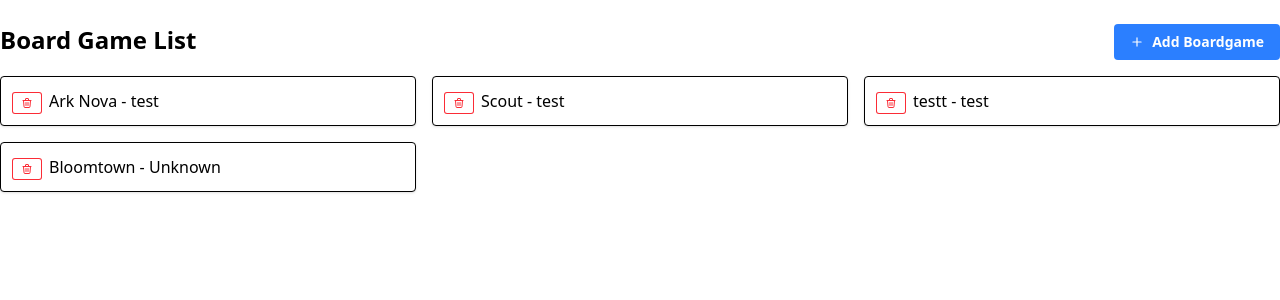
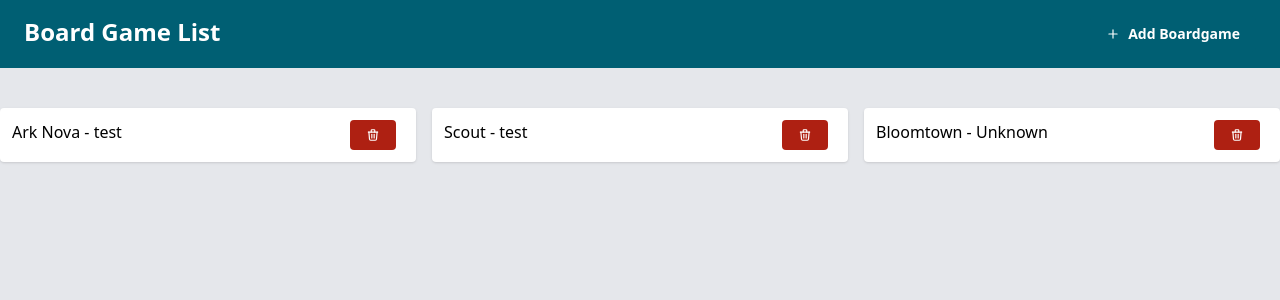
Before and after one commit to Miranda-Spoelstra/boardgame-library, a React (Vite) app: page / in a window 1280 px wide. Shown: the top 300 px of the page. Built offline with nearby package versions, Linux system fonts and the light colour scheme; data requests are answered from the project's data file.

Commit message:
Improved styling

```diff
--- a/db.json
+++ b/db.json
@@ -8,11 +8,6 @@
     {
       "id": "234",
       "name": "Scout",
-      "publisher": "test"
-    },
-    {
-      "id": "b3b6",
-      "name": "testt",
       "publisher": "test"
     },
     {
--- a/src/components/BoardgamePanel.tsx
+++ b/src/components/BoardgamePanel.tsx
@@ -17,15 +17,14 @@
 	};
 
 	return (
-		<Panel>
+		<Panel className='flex justify-between'>
+			{boardgame.name} - {boardgame.publisher}
 			<Button
-				buttonStyle={{ color: 'danger', rounded: 'xs', size: 'xs' }}
+				buttonStyle={{ color: 'danger', rounded: 'sm', size: 'sm' }}
 				leftIcon={<TbTrash />}
-				buttonVariant='outline'
 				className='mr-2'
 				onClick={() => handleRemoveBoardGame(boardgame)}
 			></Button>
-			{boardgame.name} - {boardgame.publisher}
 		</Panel>
 	);
 }
--- a/src/components/Panel.tsx
+++ b/src/components/Panel.tsx
@@ -7,10 +7,7 @@
 	const { children, className, ...rest } = props;
 
 	return (
-		<div
-			className={`border rounded p-3 shadow bg-white ${className}`}
-			{...rest}
-		>
+		<div className={`bg-white rounded p-3 shadow ${className}`} {...rest}>
 			{children}
 		</div>
 	);
--- a/src/components/button/ButtonPage.tsx
+++ b/src/components/button/ButtonPage.tsx
@@ -3,6 +3,7 @@
 
 export default function ButtonPage() {
 	return (
+		<div>
 			<div className='p-6 space-x-4 flex-wrap'>
 				<Button
 					buttonStyle={{ color: 'primary', rounded: 'lg', size: 'md' }}
@@ -41,5 +42,57 @@
 				</Button>
 				<Button>Default</Button>
 			</div>
+			<div className='p-6 space-x-4 flex-wrap'>
+				All the colors: <br />
+				<Button buttonStyle={{ color: 'primary', rounded: 'sm', size: 'sm' }}>
+					Click
+				</Button>
+				<Button buttonStyle={{ color: 'secondary', rounded: 'sm', size: 'sm' }}>
+					Click
+				</Button>
+				<Button buttonStyle={{ color: 'success', rounded: 'sm', size: 'sm' }}>
+					Click
+				</Button>
+				<Button buttonStyle={{ color: 'warning', rounded: 'sm', size: 'sm' }}>
+					Click
+				</Button>
+				<Button buttonStyle={{ color: 'danger', rounded: 'sm', size: 'sm' }}>
+					Click
+				</Button>
+			</div>
+			<div className='p-6 space-x-4 flex-wrap'>
+				All the outline colors: <br />
+				<Button
+					buttonStyle={{ color: 'primary', rounded: 'sm', size: 'sm' }}
+					buttonVariant='outline'
+				>
+					Click
+				</Button>
+				<Button
+					buttonStyle={{ color: 'secondary', rounded: 'sm', size: 'sm' }}
+					buttonVariant='outline'
+				>
+					Click
+				</Button>
+				<Button
+					buttonStyle={{ color: 'success', rounded: 'sm', size: 'sm' }}
+					buttonVariant='outline'
+				>
+					Click
+				</Button>
+				<Button
+					buttonStyle={{ color: 'warning', rounded: 'sm', size: 'sm' }}
+					buttonVariant='outline'
+				>
+					Click
+				</Button>
+				<Button
+					buttonStyle={{ color: 'danger', rounded: 'sm', size: 'sm' }}
+					buttonVariant='outline'
+				>
+					Click
+				</Button>
+			</div>
+		</div>
 	);
 }
--- a/src/components/button/ButtonStyles.ts
+++ b/src/components/button/ButtonStyles.ts
@@ -47,11 +47,11 @@
 	extend: baseButton,
 	variants: {
 		color: {
-			primary: 'border-blue-500 bg-blue-500 text-white hover:bg-blue-600',
-			secondary: 'border-gray-900 bg-gray-900 text-white hover:bg-gray-800',
-			success: 'border-green-500 bg-green-500 text-white hover:bg-green-600',
-			warning: 'border-orange-400 bg-orange-400 text-white hover:bg-orange-500',
-			danger: 'border-red-500 bg-red-500 text-white hover:bg-red-600',
+			primary: 'border-teal-500 bg-teal-500 text-white hover:bg-teal-400',
+			secondary: 'border-teal-200 bg-teal-200 text-white hover:bg-teal-300',
+			success: 'border-teal-800 bg-teal-800 text-white hover:bg-teal-700',
+			warning: 'border-yellow-500 bg-yellow-500 text-white hover:bg-yellow-400',
+			danger: 'border-red-500 bg-red-500 text-white hover:bg-red-400',
 		},
 	},
 });
@@ -61,11 +61,11 @@
 	base: 'ring-1',
 	variants: {
 		color: {
-			primary: 'border-blue-500 bg-white text-blue-500 hover:bg-blue-100',
-			secondary: 'border-gray-900 bg-white text-gray-900 hover:bg-gray-100',
-			success: 'border-green-500 bg-white text-green-500 hover:bg-green-50',
-			warning: 'border-orange-400 bg-white text-orange-400 hover:bg-orange-50',
-			danger: 'border-red-500 bg-white text-red-500 hover:bg-red-50',
+			primary: 'border-teal-500 bg-white text-teal-500 hover:bg-gray-100',
+			secondary: 'border-teal-200 bg-white text-teal-200 hover:bg-gray-100',
+			success: 'border-teal-800 bg-white text-teal-800 hover:bg-gray-100',
+			warning: 'border-yellow-500 bg-white text-yellow-500 hover:bg-gray-100',
+			danger: 'border-red-500 bg-white text-red-500 hover:bg-gray-100',
 		},
 	},
 });
--- a/src/index.css
+++ b/src/index.css
@@ -1 +1,23 @@
 @import "tailwindcss";
+
+@theme {
+  --color-black: #001219;
+
+  --color-teal-800: #005F73;
+  --color-teal-700: #00809A;
+  --color-teal-500: #0A9396;
+  --color-teal-400: #0CB3B7;
+  --color-teal-300: #6EC2A6;
+  --color-teal-200: #94D2BD;
+
+  --color-yellow-500: #EE9B00;
+  --color-yellow-400: #FFAE18;
+  --color-orange-800: #BB3E03;
+  --color-orange-500: #CA6702;
+  --color-red-500: #AE2012;
+  --color-red-400: #D92816;
+}
+
+body {
+  background-color: var(--color-gray-200);
+}
--- a/src/pages/home/AddBoardgameForm.tsx
+++ b/src/pages/home/AddBoardgameForm.tsx
@@ -16,7 +16,7 @@
 		publisher: '',
 		playerCount: '',
 		duration: '',
-		mechanics: [''],
+		mechanics: '',
 		age: '',
 	};
 	const { setShowForm } = props;
@@ -39,7 +39,7 @@
 
 	return (
 		<Panel className='my-4'>
-			<h1 className='text-xl'>Add new boardgame</h1>
+			<h1 className='text-xl border-b-2 border-teal-200'>Add a new boardgame</h1>
 			<form onSubmit={handleSubmit} className='flex flex-col'>
 				<label className='font-bold mt-4' htmlFor='name'>
 					Name
--- a/src/pages/home/HomePage.tsx
+++ b/src/pages/home/HomePage.tsx
@@ -1,10 +1,10 @@
 import type { Boardgame } from '../../types/boardgame';
 import { useState } from 'react';
-import { TbPlus } from 'react-icons/tb';
 import { useFetchBoardgamesQuery } from '../../store';
 import Button from '../../components/button/Button';
 import BoardgamePanel from '../../components/BoardgamePanel';
 import AddBoardgameForm from './AddBoardgameForm';
+import { TbPlus } from 'react-icons/tb';
 
 export default function HomePage() {
 	const [showForm, setShowForm] = useState(false);
@@ -22,15 +22,21 @@
 	}
 
 	return (
-		<div className='container my-6 mx-auto'>
-			<div className='flex justify-between'>
-				<h1 className='text-2xl font-bold'>Board Game List</h1>
-				<Button leftIcon={<TbPlus />} onClick={() => setShowForm(!showForm)}>
+		<div>
+			<div id='header' className='flex justify-between bg-teal-800 py-4 px-6'>
+				<h1 className='text-2xl font-bold text-white'>Board Game List</h1>
+				<Button
+					buttonStyle={{ color: 'success', rounded: 'sm', size: 'sm' }}
+					leftIcon={<TbPlus />}
+					onClick={() => setShowForm(!showForm)}
+				>
 					Add Boardgame
 				</Button>
 			</div>
-			{showForm && <AddBoardgameForm setShowForm={setShowForm} />}
-			<div className='grid grid-cols-3 gap-4 my-4'>{content}</div>
+			<div id='page' className='container py-6 mx-auto'>
+				{showForm && <AddBoardgameForm setShowForm={setShowForm} />}
+				<div className='grid grid-cols-3 gap-4 my-4'>{content}</div>
+			</div>
 		</div>
 	);
 }
--- a/src/types/boardgame.ts
+++ b/src/types/boardgame.ts
@@ -4,6 +4,6 @@
 	publisher: string;
 	playerCount: string;
 	duration: string;
-	mechanics: string[];
+	mechanics: string;
 	age: string;
 }
--- a/vite.config.ts
+++ b/vite.config.ts
@@ -1,8 +1,8 @@
-import { defineConfig } from 'vite'
-import react from '@vitejs/plugin-react'
+import { defineConfig } from 'vite';
+import react from '@vitejs/plugin-react';
 import tailwindcss from '@tailwindcss/vite';
 
 // https://vite.dev/config/
 export default defineConfig({
-	plugins: [react(), tailwindcss()],
+	plugins: [tailwindcss(), react()],
 });
```
Lines whose indentation alone changed are shown as unchanged.
